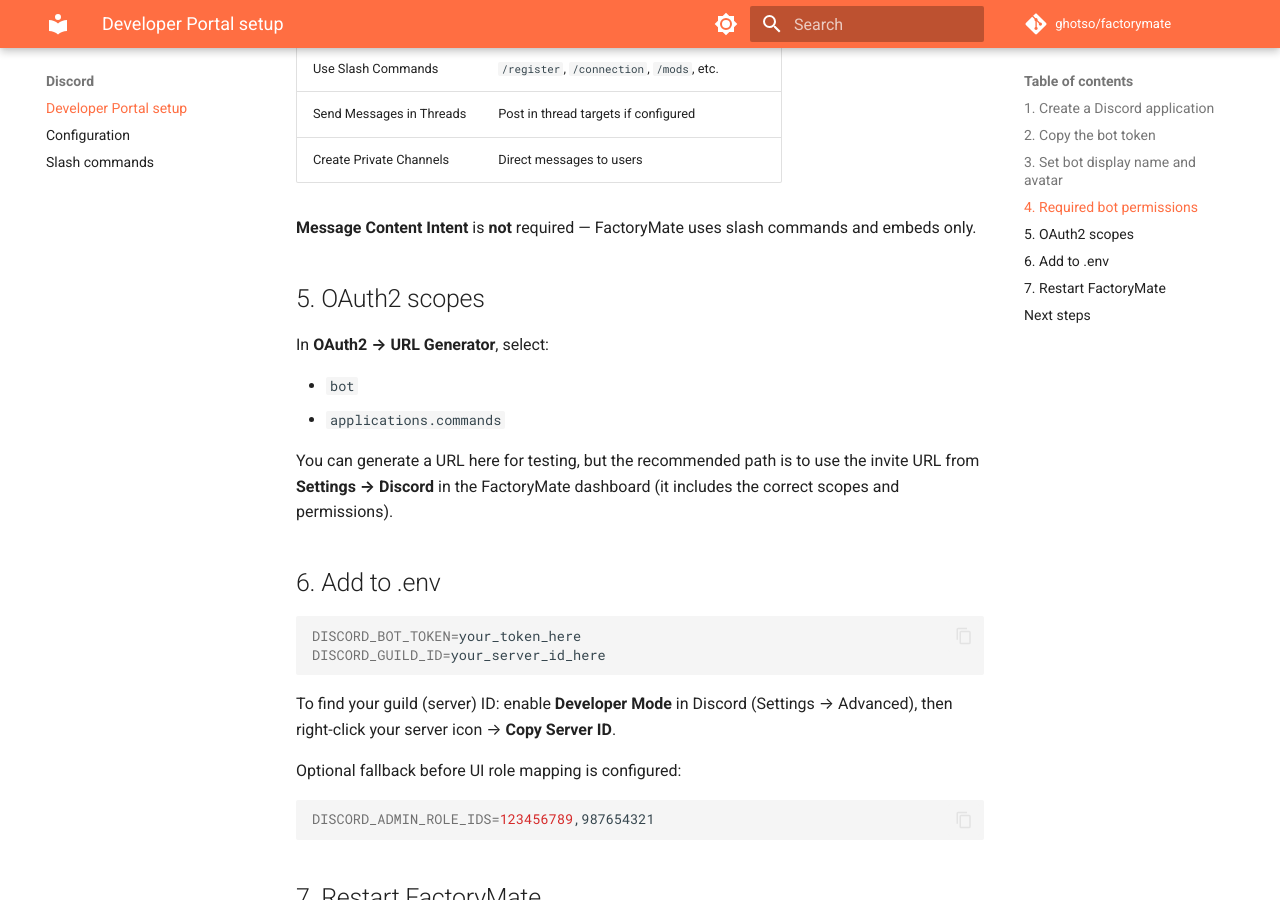
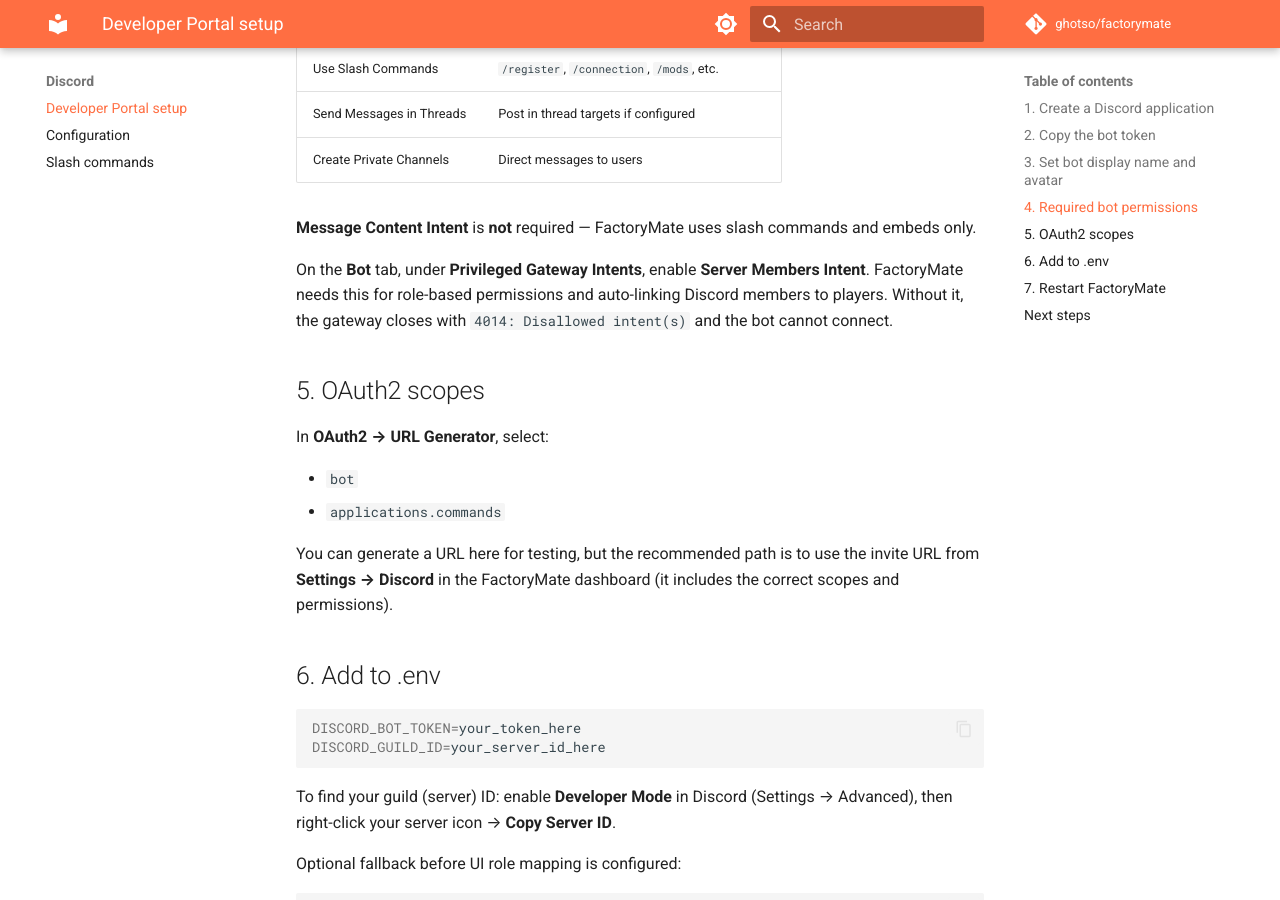
Before and after one commit to mdguggenbichler/factorymate, an MkDocs documentation site: the page built from docs/guide/discord/setup.md, in a window 1280 px wide and 900 px high, scrolled down 1244 px. Built offline with MkDocs 1.6.1 and Material for MkDocs 9.7.7, drawn with Linux system fonts in a browser that asks for light colours; comment, search, counter and statistics services are not loaded.

Commit message:
chore: update Docker Compose and documentation for Discord bot integration
- Added new environment variables for Discord bot configuration in `docker-compose.yml`.
- Updated error logging in the Discord bot startup to clarify functionality.
- Enhanced Discord setup documentation to include the requirement for Server Members Intent.

```diff
--- a/docker-compose.yml
+++ b/docker-compose.yml
@@ -15,6 +15,10 @@
       FRM_HOST: ${FRM_HOST:-satisfactory-server}
       FRM_PORT: ${FRM_PORT:-8080}
       BACKEND_URL: http://127.0.0.1:8080
+      DISCORD_BOT_TOKEN: ${DISCORD_BOT_TOKEN:-}
+      DISCORD_GUILD_ID: ${DISCORD_GUILD_ID:-}
+      DISCORD_ADMIN_ROLE_IDS: ${DISCORD_ADMIN_ROLE_IDS:-}
+      FACTORYMATE_PUBLIC_URL: ${FACTORYMATE_PUBLIC_URL:-}
     volumes:
       - ./data:/data
     networks:
--- a/docs/guide/discord/setup.md
+++ b/docs/guide/discord/setup.md
@@ -40,6 +40,8 @@
 
 **Message Content Intent** is **not** required — FactoryMate uses slash commands and embeds only.
 
+On the **Bot** tab, under **Privileged Gateway Intents**, enable **Server Members Intent**. FactoryMate needs this for role-based permissions and auto-linking Discord members to players. Without it, the gateway closes with `4014: Disallowed intent(s)` and the bot cannot connect.
+
 ## 5. OAuth2 scopes
 
 In **OAuth2 → URL Generator**, select:
```
Also changed, not shown: 1 other file.
